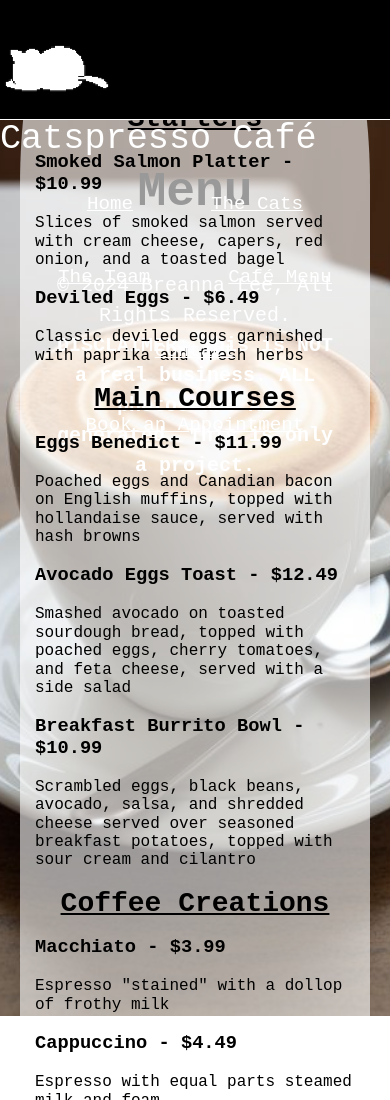
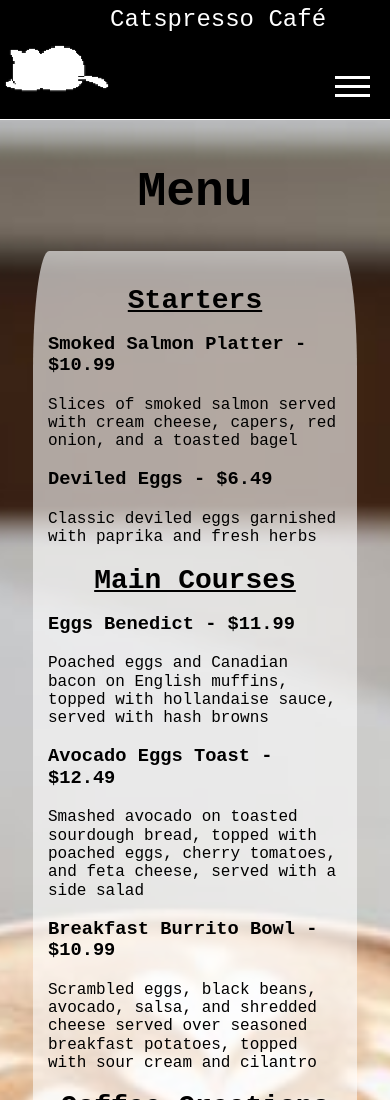
Before and after one commit to BreMLee/bremlee.github.io, a plain HTML site: page CoffeeCompany/menu.html in a window 390 px wide. Shown: the top 1100 px of the page. Drawn offline with Linux system fonts and the light colour scheme.

Commit message:
ending for the night

```diff
--- a/CoffeeCompany/menu.html
+++ b/CoffeeCompany/menu.html
@@ -9,12 +9,31 @@
     <meta charset="utf-8">
 </head>
 
-<body class="background">
+<body>
     <header>
         <div class="title">
             <div class="logo"></div>
             <h1>Catspresso Café</h1>
-            <nav>
+            <div class="menu" onclick="myFunction(this)">
+                <div class="bar1"></div>
+                <div class="bar2"></div>
+                <div class="bar3"></div>
+            </div>
+        </div>
+
+        <script>
+            function myFunction(x){
+                x.classList.toggle('change');
+                var x = document.getElementById('links');
+                if (x.style.display === 'block'){
+                    x.style.display = 'none';
+                } else {
+                    x.style.display = 'block';
+                }
+            }
+        </script>
+
+        <nav id="links">
             <a href="index.html">Home</a>
             <a href="cats.html">The Cats</a>
             <a href="team.html">The Team</a>
@@ -22,13 +41,12 @@
             <a href="contactForm.html">Contact</a>
             <a href="appointment.html">Book an Appointment</a>
         </nav>
-        </div>
     </header>
     <main>
         <div class="menuTitle">
             <h1>Menu</h1>
         </div>
-        <div class="menu">
+        <div class="cafeMenu">
 
             <div id="starters">
                 <h2>Starters</h2>
--- a/CoffeeCompany/resources/css/mainStyle.css
+++ b/CoffeeCompany/resources/css/mainStyle.css
@@ -168,8 +168,6 @@ footer {
 
 }
 
-
-
 @media only screen and (max-width: 768px) {
     .row {
         grid-template-columns: 1fr;
@@ -187,7 +185,7 @@ footer {
         padding: 25px;
     }
 
-    .title{
+    .title {
         font-size: 1.5rem;
     }
 
@@ -222,19 +220,15 @@ footer {
 
 }
 
-@media only screen and (max-width: 600px) {
+@media only screen and (max-width: 400px) {
     .title {
-        font-size: 1.1rem;
+        font-size: 0.75rem;
         line-height: 0.3;
     }
 }
 
 
-@media only screen and (max-width: 1100px) {
-    #links{
-        display: none;
-    };
-
+@media only screen and (min-width: 300px) {
     .bar1,
     .bar2,
     .bar3 {
@@ -253,18 +247,26 @@ footer {
         transform: translate(0, -9px) rotate(45deg);
     }
 
-    .menu{
+    .menu {
         display: block;
         position: absolute;
         right: 0;
         top: 0;
     }
 
-    nav a{
+    nav{
+        display: none;
+        overflow: hidden;
+        background-color: #333;
+        position: absolute;
+    }
+
+    nav a {
+        color: white;
         padding: 14px 16px;
-        font-size: 1.2rem;
-        display: inline-flex;
-        position: relative;
+        text-decoration: none;
+        font-size: 17px;
+        display: block;
     }
 
 
@@ -284,4 +286,8 @@ footer {
 
 
 
+
+
+
+
 }
--- a/CoffeeCompany/resources/css/menuStyle.css
+++ b/CoffeeCompany/resources/css/menuStyle.css
@@ -14,8 +14,6 @@ body{
     background-size: cover;
     background-repeat: no-repeat;
     image-resolution: 300dpi;
-    height: 1000px;
-
 
 }
 .menuTitle{
@@ -27,7 +25,7 @@ body{
 
 }
 
-.menu{
+.cafeMenu{
     column-count: 3;
     column-rule: 2px dashed #000;
     text-align: left;
@@ -39,13 +37,13 @@ body{
 
 }
 
-.menu h2{
+.cafeMenu h2{
     font-size: 1.75rem;
     text-align: center;
     text-decoration: underline;
 }
 
-.menu h2, h4{
+.cafeMenu h2, h4{
     text-align: center;
     line-height: 0.75;
 }
@@ -57,7 +55,7 @@ footer{
 }
 
 @media screen and (max-width: 720px){
-    .menu{
+    .cafeMenu{
         column-count: 1;
         padding: 15px;
     }
```
Also changed, not shown: CoffeeCompany/appointment.html (+20 -2 lines), CoffeeCompany/cats.html (+20 -2 lines), CoffeeCompany/contactForm.html (+20 -2 lines), CoffeeCompany/index.html (+8 -14 lines), CoffeeCompany/resources/css/catsStyle.css (+14 -0 lines), CoffeeCompany/team.html (+20 -2 lines), 1 other file. Lines whose indentation alone changed are shown as unchanged.
